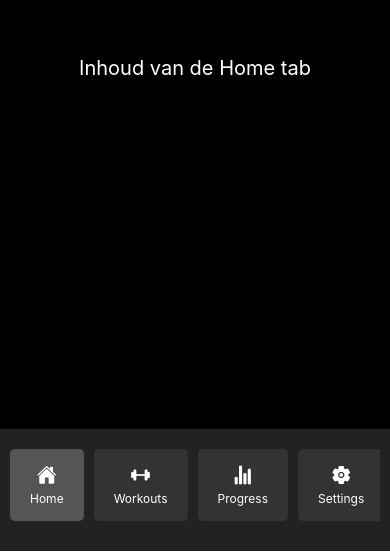
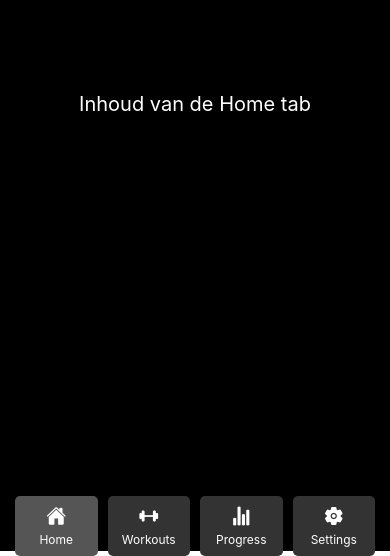
Before and after one commit to MRREEY/PRG9-MobileDevelopment, a React Native app: screen / in a window 390 px wide. Shown: the part 293-849 px from the top of the page. Built offline with nearby package versions, Linux system fonts and the light colour scheme.

Commit message:
Styling buttons

```diff
--- a/App.js
+++ b/App.js
@@ -1,5 +1,5 @@
 import React, { useState } from 'react';
-import { StyleSheet, Text, View, SafeAreaView, ScrollView, TouchableOpacity } from 'react-native';
+import { StyleSheet, Text, View, SafeAreaView, TouchableOpacity } from 'react-native';
 
 //https://oblador.github.io/react-native-vector-icons/
 import {Ionicons} from '@expo/vector-icons'; //Iconen voor de tabs
@@ -20,12 +20,10 @@ export default function App() {
         <Text style={styles.contentText}>Inhoud van de {currentTab} tab</Text>
       </View>
       <View style={styles.tabsContainer}>
-        <ScrollView horizontal={true}>
-          <TabButton tabName="Home" iconName="home" currentTab={currentTab} changeTab={changeTab} />
-          <TabButton tabName="Workouts" iconName="barbell" currentTab={currentTab} changeTab={changeTab} />
-          <TabButton tabName="Progress" iconName="stats-chart" currentTab={currentTab} changeTab={changeTab} />
-          <TabButton tabName="Settings" iconName="settings" currentTab={currentTab} changeTab={changeTab} />
-        </ScrollView>
+        <TabButton tabName="Home" iconName="home" currentTab={currentTab} changeTab={changeTab} />
+        <TabButton tabName="Workouts" iconName="barbell" currentTab={currentTab} changeTab={changeTab} />
+        <TabButton tabName="Progress" iconName="stats-chart" currentTab={currentTab} changeTab={changeTab} />
+        <TabButton tabName="Settings" iconName="settings" currentTab={currentTab} changeTab={changeTab} />
       </View>
     </SafeAreaView>
   );
@@ -64,16 +62,16 @@ const styles = StyleSheet.create({
     justifyContent: 'space-between',
     alignItems: 'center',
     paddingHorizontal: 10,
-    paddingVertical: 20,
-    backgroundColor: '#222',
+    backgroundColor: '#000',
+    height: 50,
   },
   tabButton: {
+    flex: 1,
     alignItems: "center", //Pictogram en tekst midden
-    paddingHorizontal: 20,
-    paddingVertical: 15,
+    justifyContent: "center",
     borderRadius: 5,
-    marginRight: 10,
-    marginBottom: 10,
+    marginHorizontal: 5,
+    height: 60,
   },
   tabButtonText: {
     color: '#fff',
```
